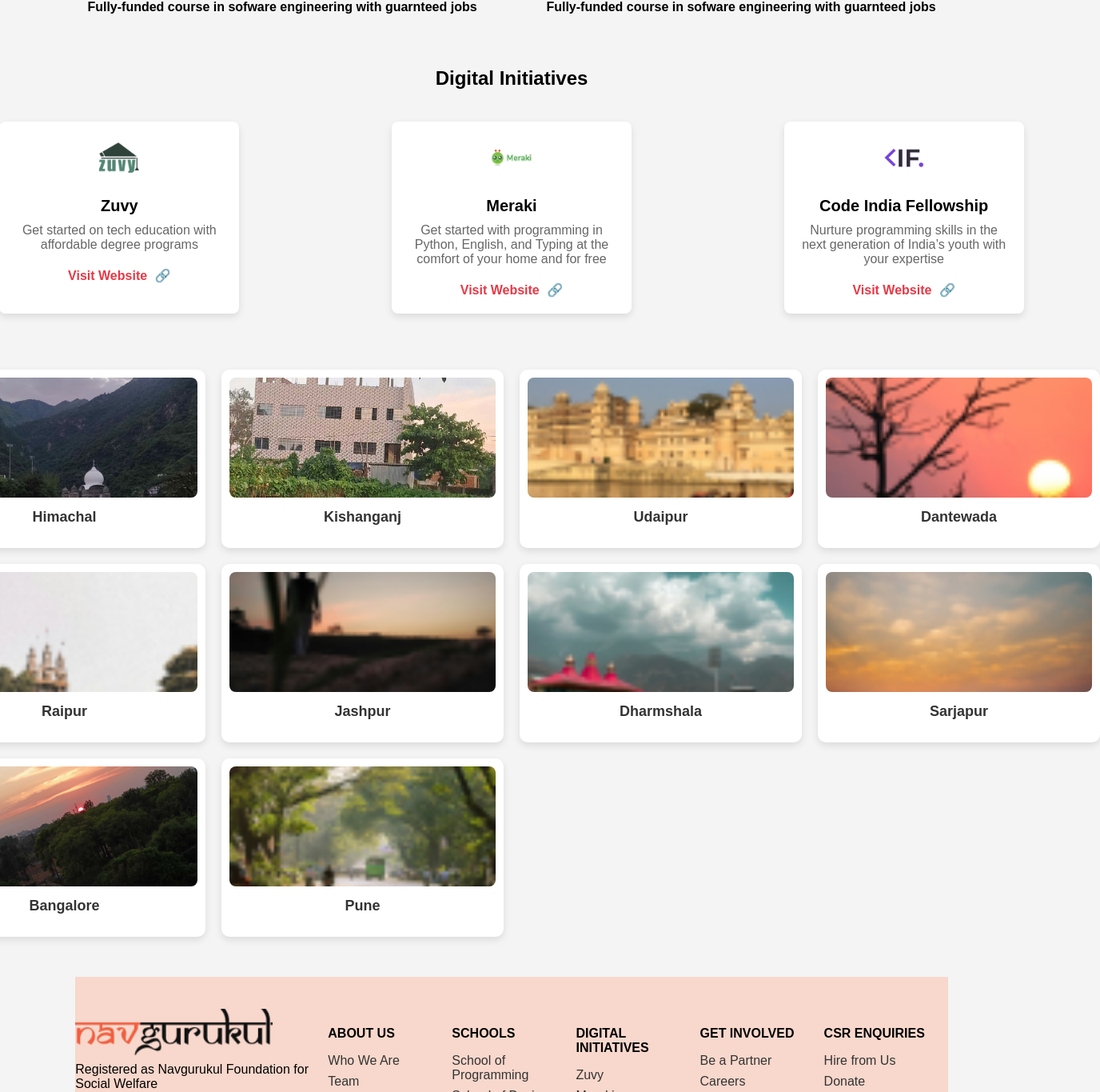
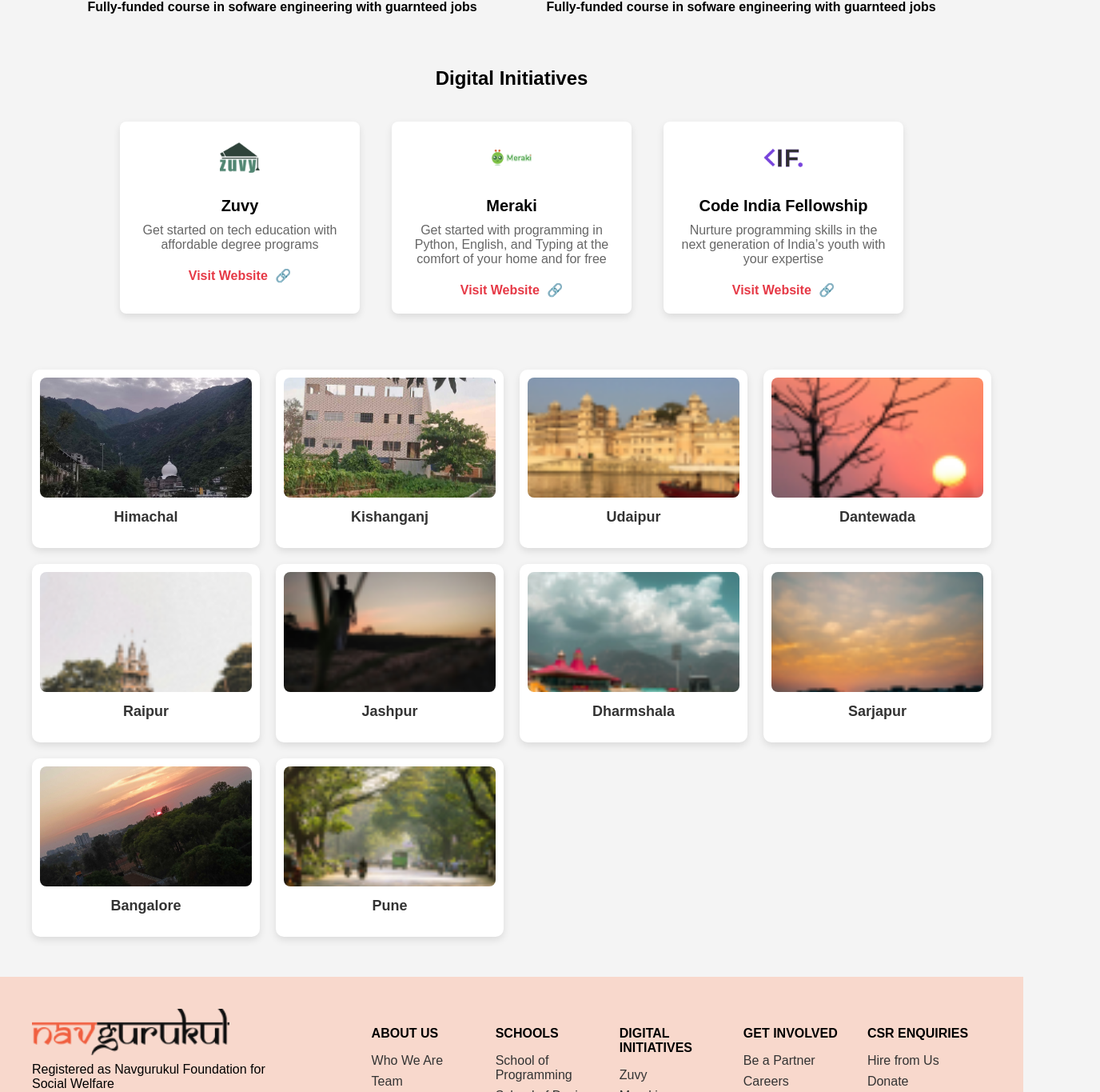
Before and after one commit to aartibiradar21/campus-website, a Next.js app: page / in a window 1280 px wide. Shown: the part 1316-2681 px from the top of the page at 80% size, 1376 px wide, since content can reach past the window. Built offline with nearby package versions, Linux system fonts and the light colour scheme.

Commit message:
footer changes

```diff
--- a/app/DigitalInitiatives.css
+++ b/app/DigitalInitiatives.css
@@ -5,7 +5,8 @@
 
 .initiatives-grid {
     display: flex;
-    justify-content: space-around;
+    /* justify-content: space-around; */
+    justify-content: center;
     flex-wrap: wrap;
 }
 
--- a/app/campus-info.css
+++ b/app/campus-info.css
@@ -4,10 +4,10 @@
     font-family: Arial, sans-serif;
     background-color: #f4f4f4;
     display: flex;
-    justify-content: center;
-    align-items: center;
+    /* justify-content: center; */
+    /* align-items: center; */
     flex-direction: column;
-    margin: 0;
+    margin:auto 0;
     padding: 0;
 }
 
@@ -16,6 +16,7 @@
     grid-template-columns: repeat(4, 1fr);
     gap: 20px;
     margin: 50px auto;
+    width: 1200px;
 }
 
 .campus {
```
